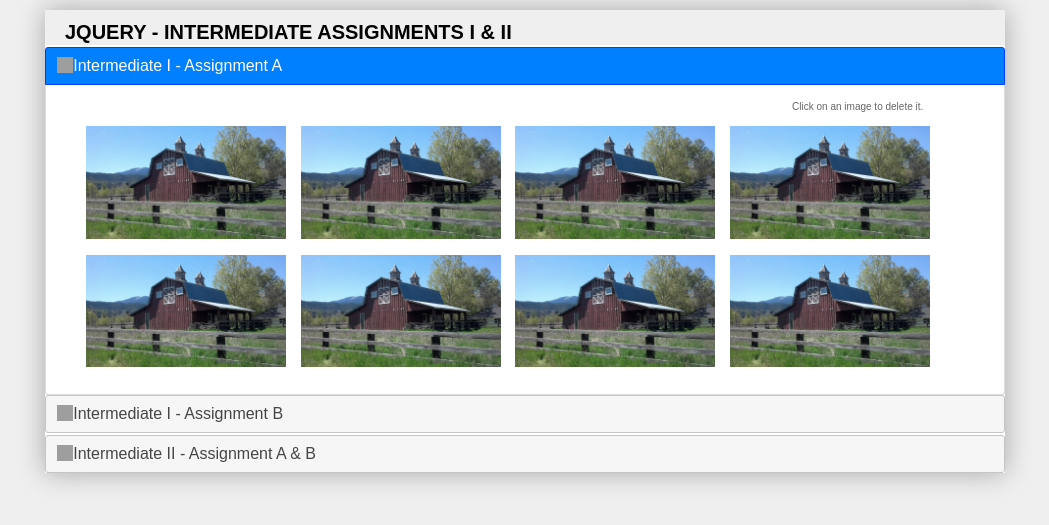
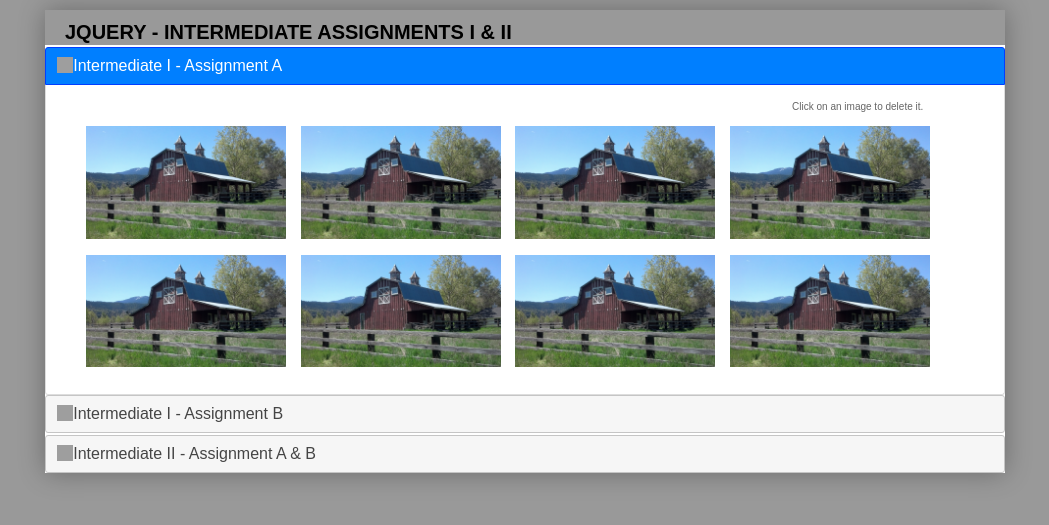
Before and after one commit to pi2madhatter/dojo, a PHP site: page / in a window 1280 px wide. Shown: the top 525 px of the page, without its empty margins (115-1164 px from the left). Run offline with PHP 8.4, Linux system fonts and the light colour scheme; some libraries are stand-ins or nearby versions; grey boxes are pictures that could not be loaded.

Commit message:
Changed background color to #999 in style.css

```diff
--- a/css/style.css
+++ b/css/style.css
@@ -9,7 +9,7 @@
 	font-family:Arial, Helvetica, sans-serif;
 }
 body {
-	background-color: #EFEFEF;
+	background-color: #999;
 	padding: 10px 20px;
 }
 a, :focus {
```
